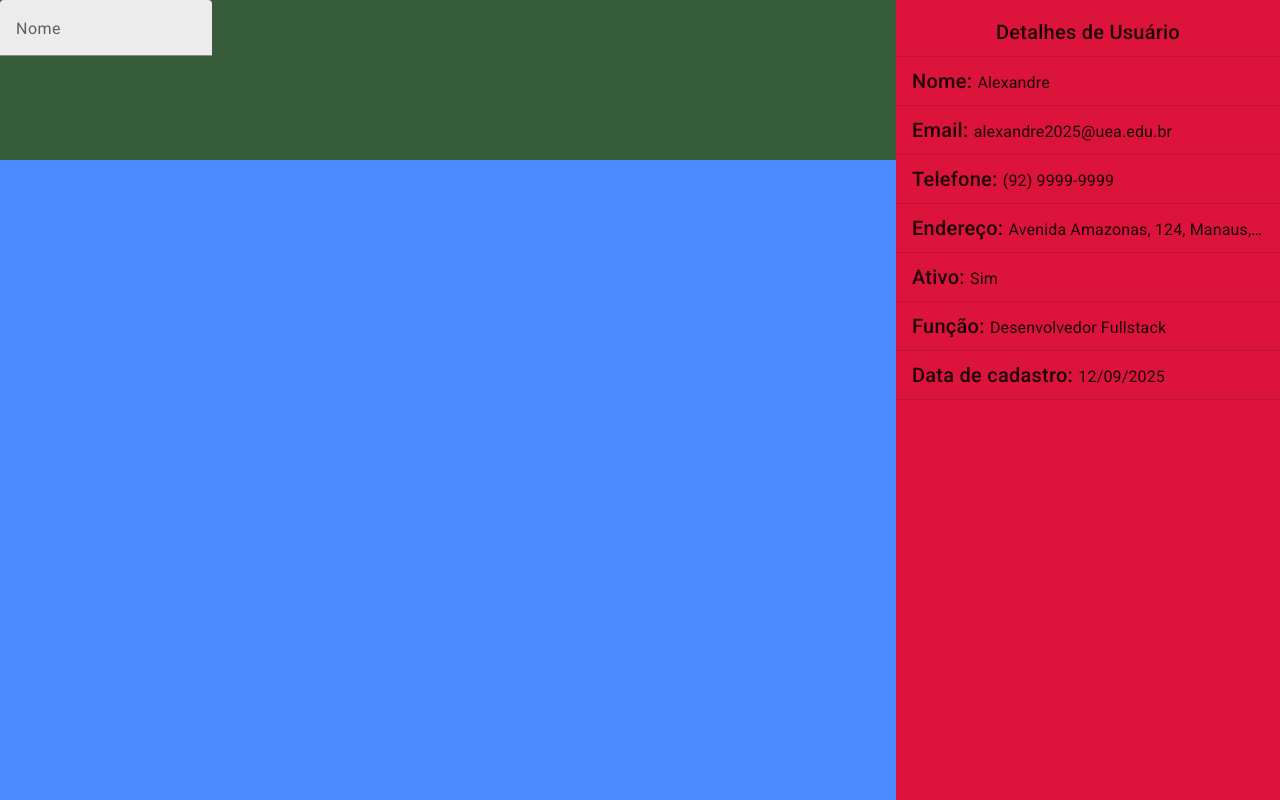
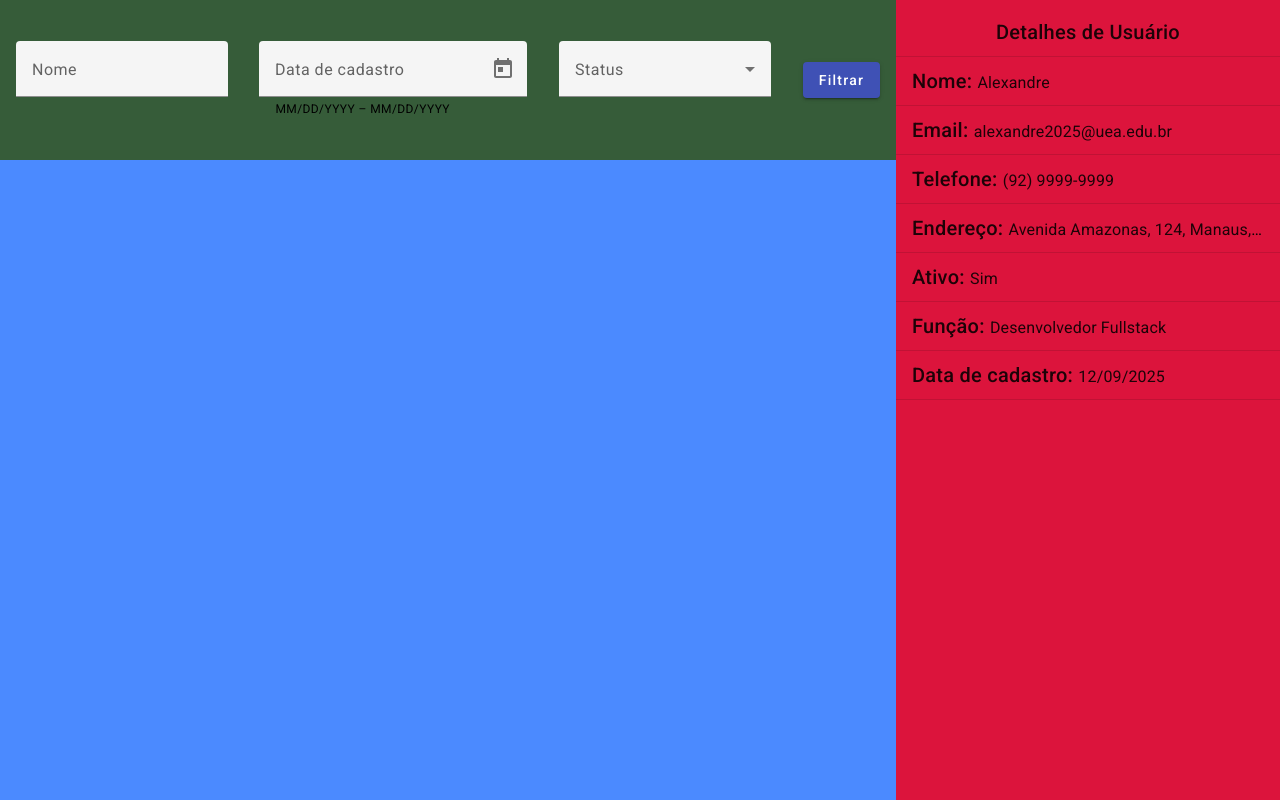
Before and after one commit to Alexandre-Passos/Projeto_filtro_de_lista_de_usuarios, an Angular app: page / in a window 1280 px wide. Built offline with nearby package versions, Linux system fonts and the light colour scheme.

Commit message:
implementando o layout dos filtros

```diff
--- a/src/app/componentes/filter/filter.component.css
+++ b/src/app/componentes/filter/filter.component.css
@@ -7,7 +7,23 @@
     width: 100%;
     height: 100%;
 
-    &.form-nome{
-        background-color: cadetblue;
+    display: flex;
+    align-items: center;
+    justify-content: space-around;
+    flex-wrap: wrap;
+
+    .form-nome {}
+
+    .form-data-cadastrada {}
+
+    .form-status {}
+
+    .form-botao {}
+}
+
+@media screen and (max-width: 990px) {
+    .form{
+        margin-top: 0.4rem;
+        flex-direction: column;
     }
 }
--- a/src/app/componentes/filter/filter.component.html
+++ b/src/app/componentes/filter/filter.component.html
@@ -1,14 +1,40 @@
 <div class="filter">
     <form class="form">
+
         <div class="form-nome">
             <mat-form-field class="example-full-width">
-                <mat-label>Nome</mat-label>
+                <mat-label>Nome </mat-label>
                 <input matInput placeholder="Ex: Sathosi Nakamoto" value="">
             </mat-form-field>
         </div>
 
         <div class="form-data-cadastrada">
+            <mat-form-field>
+                <mat-label>Data de cadastro</mat-label>
+                <mat-date-range-input [rangePicker]="picker">
+                    <input matStartDate placeholder="Start date">
+                    <input matEndDate placeholder="End date">
+                </mat-date-range-input>
+                <mat-hint>MM/DD/YYYY – MM/DD/YYYY</mat-hint>
+                <mat-datepicker-toggle matIconSuffix [for]="picker"></mat-datepicker-toggle>
+                <mat-date-range-picker #picker></mat-date-range-picker>
+            </mat-form-field>
 
+        </div>
+
+        <div class="form-status">
+            <mat-form-field>
+                <mat-label>Status</mat-label>
+                <mat-select>
+                    <mat-option *ngFor="let food of foods" [value]="food.value">
+                        {{food.viewValue}}
+                    </mat-option>
+                </mat-select>
+            </mat-form-field>
+        </div>
+
+        <div class="form-botao">
+            <button mat-raised-button color="primary">Filtrar</button>
         </div>
     </form>
 </div>
--- a/src/app/componentes/filter/filter.component.ts
+++ b/src/app/componentes/filter/filter.component.ts
@@ -7,4 +7,12 @@ import { Component } from '@angular/core';
 })
 export class FilterComponent {
 
+  foods = [{
+
+    value: 'tst',
+    viewValue: 'TST'
+  }
+
+  ];
+
 }
```
Also changed, not shown: src/app/angular-material/angular-material.module.ts (+15 -6 lines).
